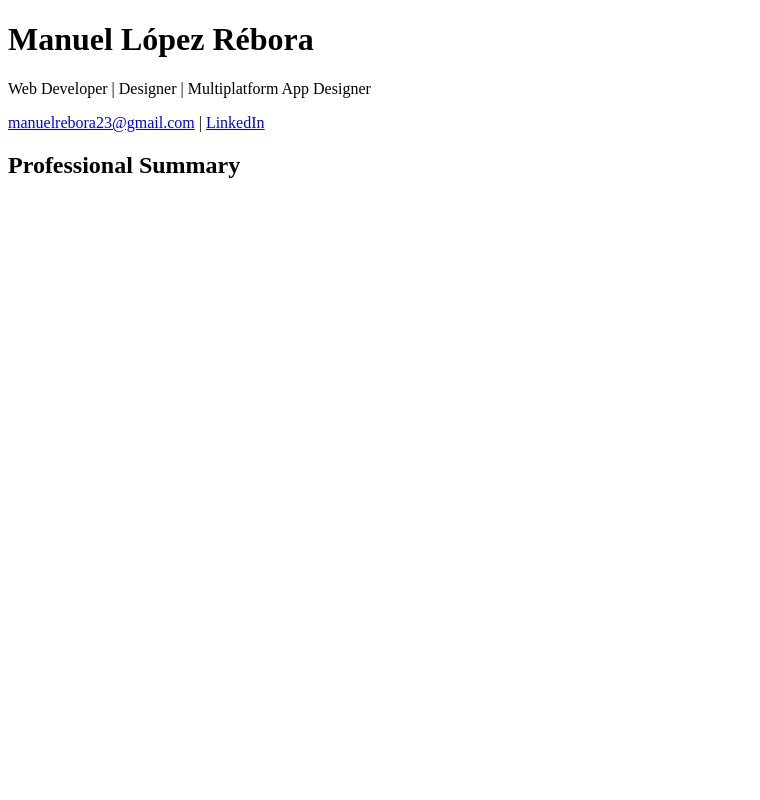
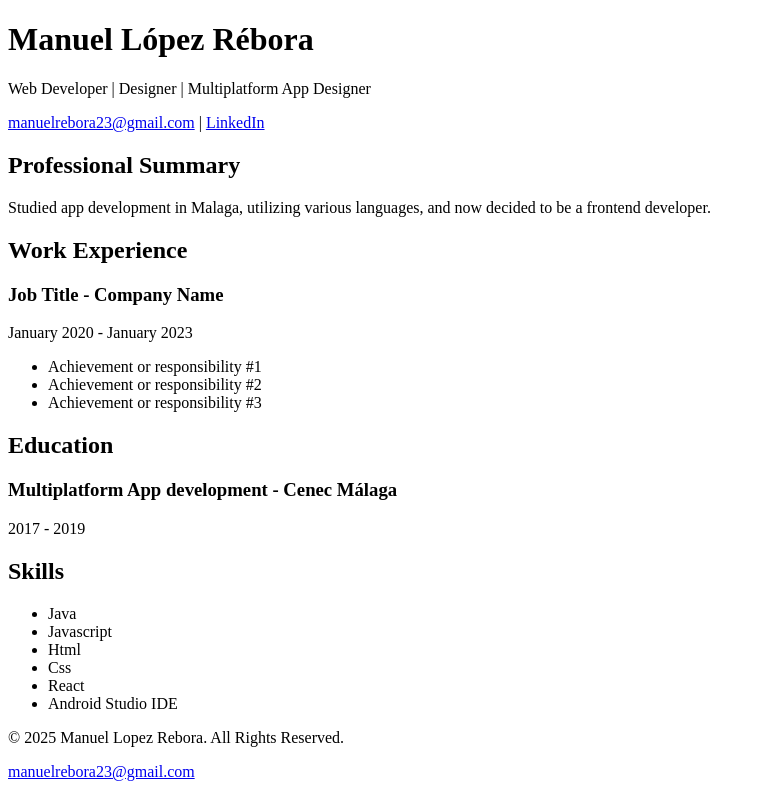
Before and after one commit to LPProg/roadmap, a plain HTML site: page SinglePageCV/index.html in a window 1280 px wide. Shown: the whole page, without its empty margins (0-760 px from the left). Drawn offline with Linux system fonts and the light colour scheme.

Commit message:
finish
Finished Cv with main info

```diff
--- a/SinglePageCV/index.html
+++ b/SinglePageCV/index.html
@@ -26,14 +26,55 @@
         <p>Web Developer | Designer | Multiplatform App Designer</p>
         <p><a href="mailto:manuelrebora23@gmail.com">manuelrebora23@gmail.com</a> | <a href="https://www.linkedin.com/in/manuel-lopez-rebora/">LinkedIn</a></p>
     </header>
-
-    <!-- Summary -->
-     <section>
-        <h2>Professional Summary</h2>
-        <p></p>
-     </section>
 </head>
 <body>
 
+    <!-- Summary -->
+    <section>
+        <h2>Professional Summary</h2>
+        <p>Studied app development in Malaga, utilizing  various languages, and now decided to be a frontend developer.</p>
+     </section>
+
+     <!-- Work Experience -->
+     <section>
+        <h2>Work Experience</h2>
+        <article>
+            <h3>Job Title - Company Name</h3>
+            <p><time datetime="2020-01">January 2020</time> - <time datetime="2023-01">January 2023</time></p>
+            <ul>
+                <li>Achievement or responsibility #1</li>
+                <li>Achievement or responsibility #2</li>
+                <li>Achievement or responsibility #3</li>
+            </ul>
+        </article>
+    </section>
+
+    <!-- Education -->
+    <section>
+        <h2>Education</h2>
+        <article>
+            <h3>Multiplatform App development - Cenec Málaga</h3>
+            <p><time datetime="2015-01">2017</time> - <time datetime="2019-01">2019</time></p>
+        </article>
+    </section>
+
+    <!-- Skills -->
+    <section>
+        <h2>Skills</h2>
+        <ul>
+            <li>Java</li>
+            <li>Javascript</li>
+            <li>Html</li>
+            <li>Css</li>
+            <li>React</li>
+            <li>Android Studio IDE</li>
+        </ul>
+    </section>
+
+    <footer>
+        <p>&copy; 2025 Manuel Lopez Rebora. All Rights Reserved.</p>
+        <p><a href="mailto:manuelrebora23@gmail.com">manuelrebora23@gmail.com</a></p>
+    </footer>
+
 </body>
 </html>
```
